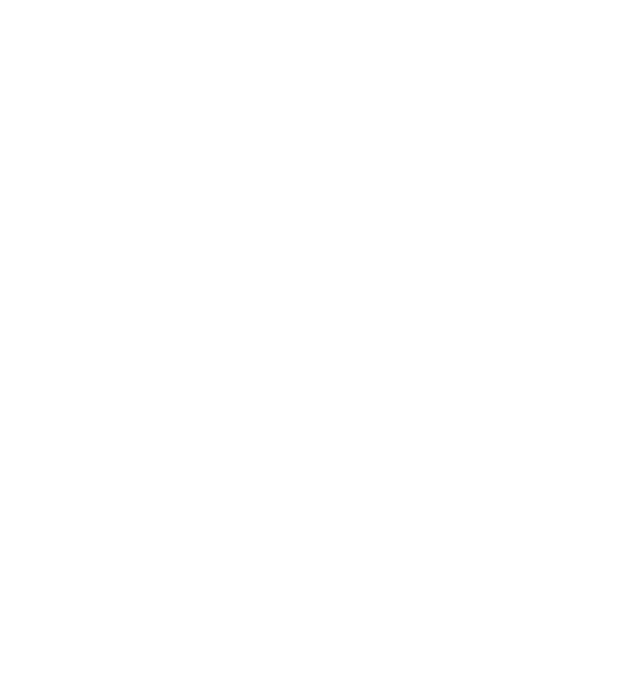
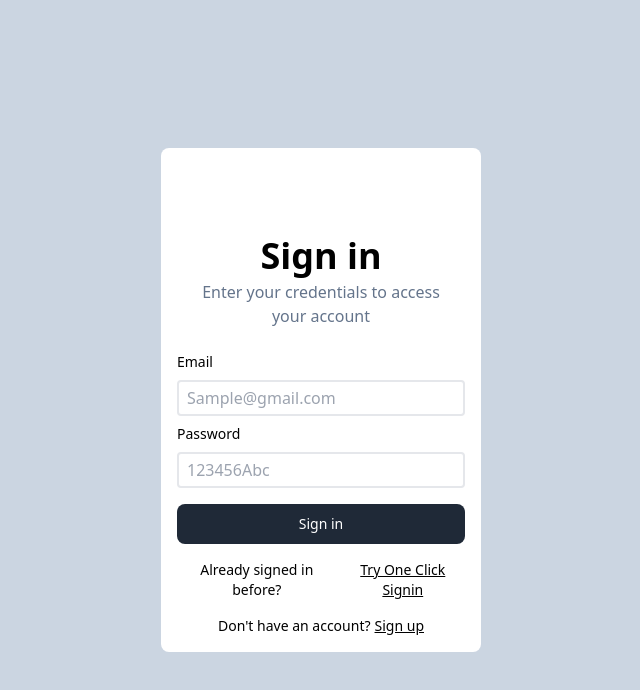
Before and after one commit to AbhishekR14/PayYourFren, a React (Vite) app in the folder frontend/: page / in a window 1280 px wide. Shown: the top 690 px of the page, without its empty margins (319-959 px from the left). Built offline with nearby package versions, Linux system fonts and the light colour scheme.

Commit message:
/ to signin page

```diff
--- a/frontend/src/main.jsx
+++ b/frontend/src/main.jsx
@@ -11,7 +11,7 @@
   <React.StrictMode>
     <BrowserRouter basename={import.meta.env.DEV ? "/" : "/PayYourFren/"}>
       <Routes>
-        <Route path="/" element={<signin />}></Route>
+        <Route path="/" element={<Signin />}></Route>
         <Route path="/signup" element={<Signup />}></Route>
         <Route path="/signin" element={<Signin />}></Route>
         <Route path="/dashboard" element={<Dashboard />}></Route>
```
